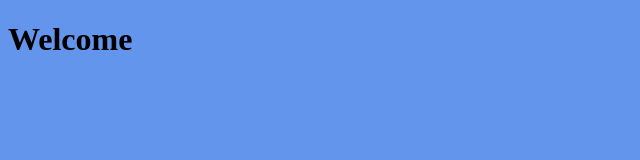
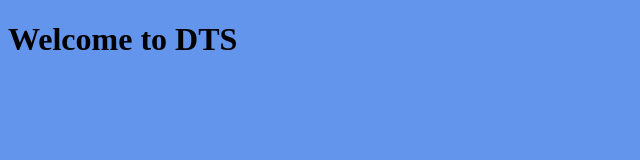
Before and after one commit to Rehanwag/git1, a plain HTML site: page index.html in a window 1280 px wide. Shown: the whole page, without its empty margins (0-640 px from the left). Drawn offline with Linux system fonts and the light colour scheme.

Commit message:
changes in index file

```diff
--- a/index.html
+++ b/index.html
@@ -4,6 +4,6 @@
 <link rel="stylesheet" href="style.css">
 </head>
 <body>
-    <h1>Welcome</h1>
+    <h1>Welcome to DTS</h1>
 </body>
 </html>
```
